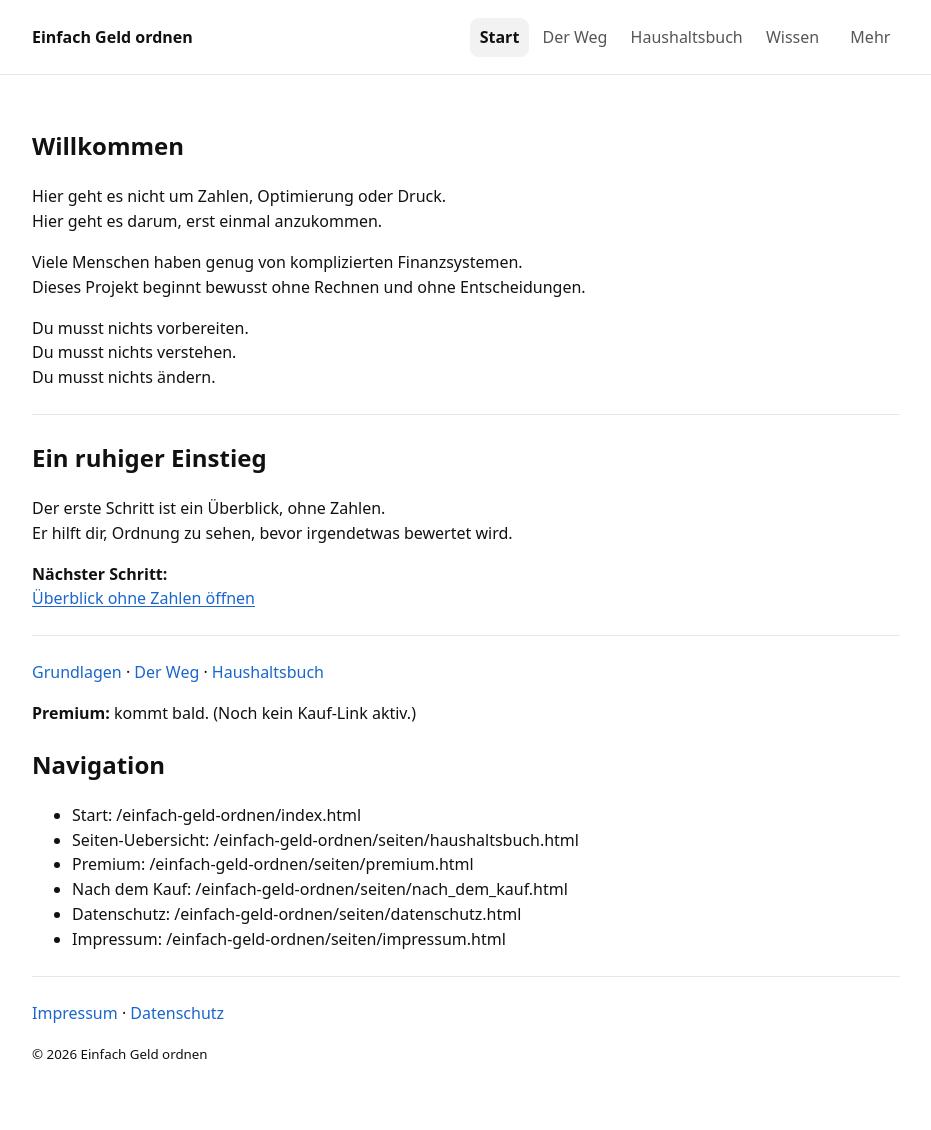
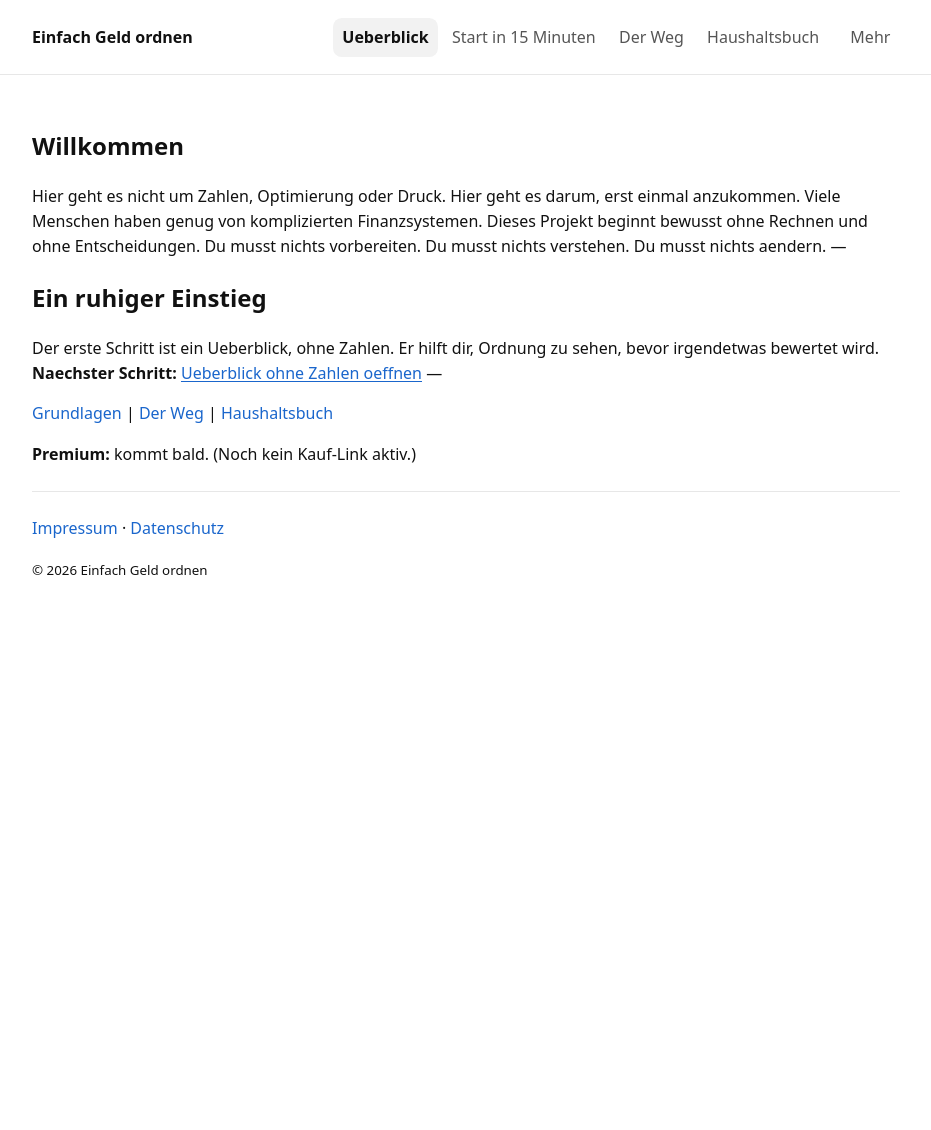
Before and after one commit to gluecklich-tools/einfach-geld-ordnen, a Jekyll site: the page built from index.md, in a window 1280 px wide. Shown: the whole page, without its empty margins (174-1105 px from the left). Built offline with Jekyll 4.4.1, drawn with Linux system fonts in a browser that asks for light colours; after the commit the page ends 900 px from its top, so only the background shows below that.

Commit message:
Full replacement / Clone-Replace: nav from _data, header render, index mojibake fix, ignore _internal (A# v###)

```diff
--- a/_includes/header.html
+++ b/_includes/header.html
@@ -1,57 +1,39 @@
 {% assign u = page.url | downcase %}
+{% assign nav = site.data.navigation %}
 <header class="site-header">
   <div class="container">
     <a class="site-title" href="{{ site.baseurl }}/">Einfach Geld ordnen</a>
-
     <nav class="site-nav" aria-label="Hauptnavigation">
       <ul class="nav-list">
+        {% assign main_items = nav | where: "group", "main" %}
+        {% for item in main_items %}
+          {% assign item_url = item.url | downcase %}
           <li class="nav-item">
             <a
               class="nav-link"
-            href="{{ site.baseurl }}/"
-            {% if u == "/" or u == "/index.html" %}aria-current="page"{% endif %}
-          >Start</a>
+              href="{{ site.baseurl }}{{ item.url }}"
+              {% if u == item_url %}aria-current="page"{% endif %}
+            >{{ item.title }}</a>
           </li>
-
-        <li class="nav-item">
-          <a
-            class="nav-link"
-            href="{{ site.baseurl }}/seiten/der-weg.html"
-            {% if u == "/seiten/der-weg.html" %}aria-current="page"{% endif %}
-          >Der Weg</a>
-        </li>
-
-        <li class="nav-item">
-          <a
-            class="nav-link"
-            href="{{ site.baseurl }}/seiten/haushaltsbuch.html"
-            {% if u == "/seiten/haushaltsbuch.html" %}aria-current="page"{% endif %}
-          >Haushaltsbuch</a>
-        </li>
-
-        <li class="nav-item">
-          <a
-            class="nav-link"
-            href="{{ site.baseurl }}/pillar/index.html"
-            {% if u == "/pillar/index.html" %}aria-current="page"{% endif %}
-          >Wissen</a>
-        </li>
+        {% endfor %}
       </ul>
-
+      {% assign more_items = nav | where: "group", "more" %}
+      {% if more_items and more_items.size > 0 %}
         <details class="nav-more">
           <summary class="nav-more-summary">Mehr</summary>
           <div class="nav-more-panel" role="menu" aria-label="Mehr Navigation">
-          <a class="nav-more-link" href="{{ site.baseurl }}/seiten/fixkosten-uebersicht.html" role="menuitem">Fixkosten</a>
-          <a class="nav-more-link" href="{{ site.baseurl }}/seiten/monatliche-ausgaben.html" role="menuitem">Monatliche Ausgaben</a>
-          <a class="nav-more-link" href="{{ site.baseurl }}/seiten/variable-ausgaben.html" role="menuitem">Variable Ausgaben</a>
-          <a class="nav-more-link" href="{{ site.baseurl }}/seiten/spielraum-ruecklagen.html" role="menuitem">Spielraum &amp; Rücklagen</a>
-          <a class="nav-more-link" href="{{ site.baseurl }}/seiten/ordnung-halten.html" role="menuitem">Ordnung halten</a>
-          <a class="nav-more-link" href="{{ site.baseurl }}/seiten/haushaltsueberblick.html" role="menuitem">Haushaltsüberblick</a>
-          <a class="nav-more-link" href="{{ site.baseurl }}/seiten/haushaltsbuch-vorlage-kostenlos.html" role="menuitem">Vorlage kostenlos</a>
-          <a class="nav-more-link" href="{{ site.baseurl }}/seiten/haushaltsbuch-vollversion.html" role="menuitem">Vollversion</a>
-          <a class="nav-more-link" href="{{ site.baseurl }}/index.html" role="menuitem">Projektübersicht</a>
+            {% for item in more_items %}
+              {% assign item_url = item.url | downcase %}
+              <a
+                class="nav-more-link"
+                href="{{ site.baseurl }}{{ item.url }}"
+                role="menuitem"
+                {% if u == item_url %}aria-current="page"{% endif %}
+              >{{ item.title }}</a>
+            {% endfor %}
           </div>
         </details>
+      {% endif %}
     </nav>
   </div>
 </header>
--- a/index.md
+++ b/index.md
@@ -3,41 +3,24 @@ layout: default
 title: Einfach Geld ordnen
 permalink: /index.html
 ---
-
 ## Willkommen
-
 Hier geht es nicht um Zahlen, Optimierung oder Druck.
 Hier geht es darum, erst einmal anzukommen.
-
 Viele Menschen haben genug von komplizierten Finanzsystemen.
 Dieses Projekt beginnt bewusst ohne Rechnen und ohne Entscheidungen.
-
 Du musst nichts vorbereiten.
 Du musst nichts verstehen.
-Du musst nichts ändern.
-
+Du musst nichts aendern.
 ---
-
 ## Ein ruhiger Einstieg
-
-Der erste Schritt ist ein Überblick, ohne Zahlen.
+Der erste Schritt ist ein Ueberblick, ohne Zahlen.
 Er hilft dir, Ordnung zu sehen, bevor irgendetwas bewertet wird.
-
-**Nächster Schritt:**
-[Überblick ohne Zahlen öffnen]({{ site.baseurl }}/pillar/haushaltsueberblick.html)
-
+**Naechster Schritt:**
+[Ueberblick ohne Zahlen oeffnen]({{ site.baseurl }}/pillar/haushaltsueberblick.html)
 ---
-
 <nav class="secondary-nav">
-  <a href="{{ site.baseurl }}/pillar/einfach-geld-ordnen.html">Grundlagen</a> ·
-  <a href="{{ site.baseurl }}/seiten/der-weg.html">Der Weg</a> ·
+  <a href="{{ site.baseurl }}/pillar/einfach-geld-ordnen.html">Grundlagen</a> |
+  <a href="{{ site.baseurl }}/seiten/der-weg.html">Der Weg</a> |
   <a href="{{ site.baseurl }}/seiten/haushaltsbuch.html">Haushaltsbuch</a>
 </nav>
-
-{% include premium-cta.html %}## Navigation
-- Start: {{ site.baseurl }}/index.html
-- Seiten-Uebersicht: {{ site.baseurl }}/seiten/haushaltsbuch.html
-- Premium: {{ site.baseurl }}/seiten/premium.html
-- Nach dem Kauf: {{ site.baseurl }}/seiten/nach_dem_kauf.html
-- Datenschutz: {{ site.baseurl }}/seiten/datenschutz.html
-- Impressum: {{ site.baseurl }}/seiten/impressum.html
+{% include premium-cta.html %}
```
Also changed, not shown: _data/navigation.yml (+9 -29 lines), 1 other file. Lines whose indentation alone changed are shown as unchanged.
